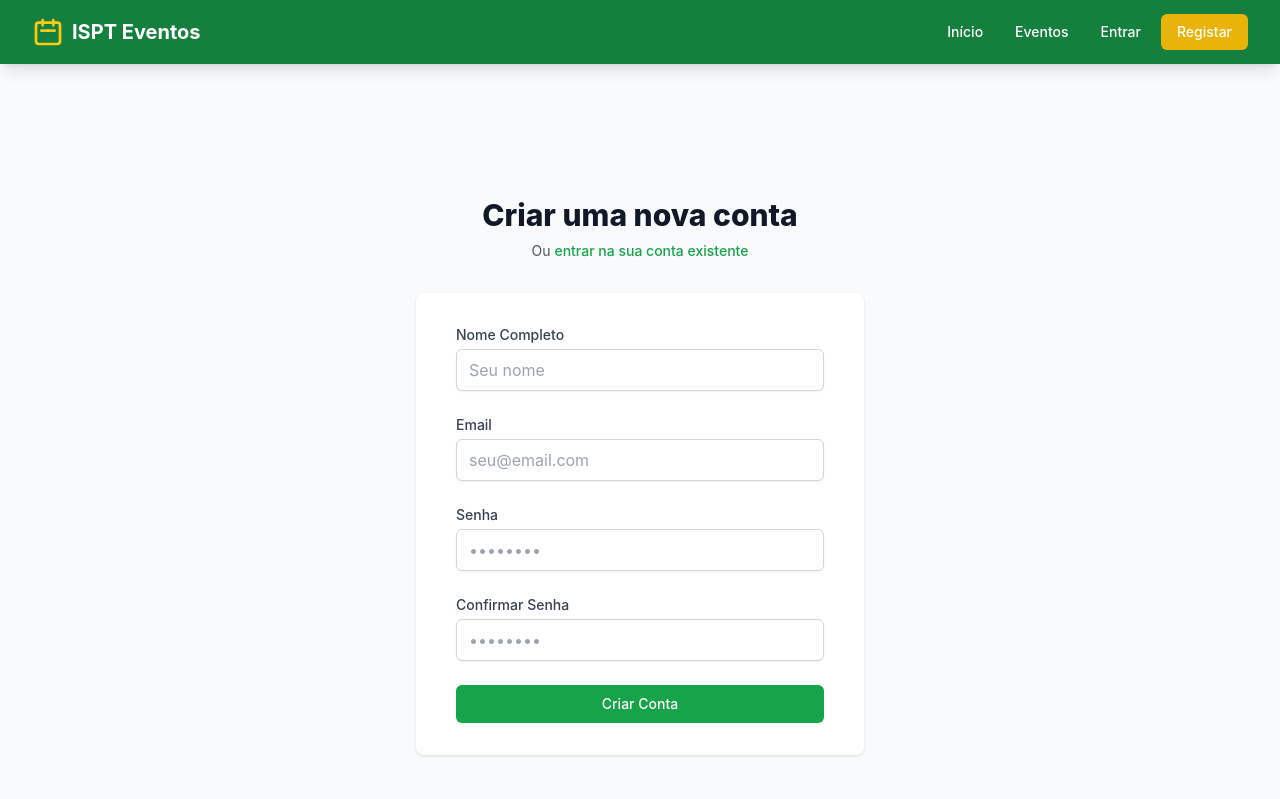
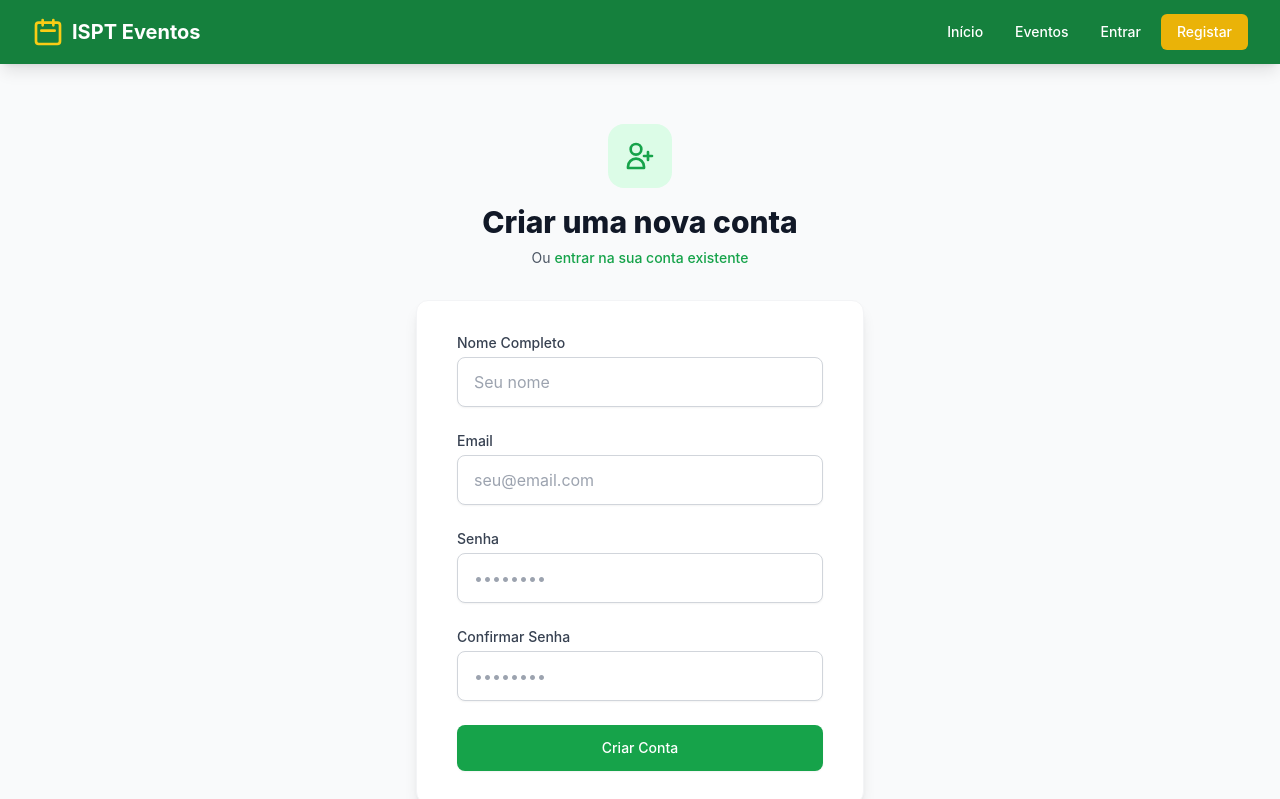
Before and after one commit to eufreyabilio100-dotcom/projectGabriel, a React (Vite) app: page /registo in a window 1280 px wide. Shown: the top 799 px of the page. Built offline with nearby package versions, Linux system fonts and the light colour scheme; no server answers.

Commit message:
fix: Registo com login automático e melhor tratamento de erros

```diff
--- a/src/pages/Register.jsx
+++ b/src/pages/Register.jsx
@@ -11,6 +11,7 @@ export default function Register() {
   })
   const [loading, setLoading] = useState(false)
   const [error, setError] = useState('')
+  const [success, setSuccess] = useState('')
   const navigate = useNavigate()
 
   const handleChange = (e) => {
@@ -21,6 +22,7 @@ export default function Register() {
     e.preventDefault()
     setLoading(true)
     setError('')
+    setSuccess('')
 
     if (formData.password !== formData.confirmPassword) {
       setError('As senhas não coincidem')
@@ -29,6 +31,7 @@ export default function Register() {
     }
 
     try {
+      // Tentar registar
       const { data, error } = await supabase.auth.signUp({
         email: formData.email,
         password: formData.password,
@@ -40,26 +43,70 @@ export default function Register() {
         }
       })
 
-      if (error) throw error
+      if (error) {
+        if (error.message.includes('already registered')) {
+          // Utilizador já existe, tentar fazer login
+          const { data: loginData, error: loginError } = await supabase.auth.signInWithPassword({
+            email: formData.email,
+            password: formData.password
+          })
 
-      // Criar perfil na tabela utilizadores
+          if (loginError) {
+            setError('Este email já está registado. Tente fazer login com a sua senha.')
+            return
+          }
+
+          // Verificar se o perfil existe
+          const { data: perfil } = await supabase
+            .from('utilizadores')
+            .select('*')
+            .eq('id', loginData.user.id)
+            .single()
+
+          if (!perfil) {
+            // Criar perfil se não existir
+            await supabase
+              .from('utilizadores')
+              .insert([{
+                id: loginData.user.id,
+                nome: formData.nome,
+                email: formData.email,
+                tipo: 'participante'
+              }])
+          }
+
+          navigate('/dashboard')
+          return
+        }
+        throw error
+      }
+
+      // Registo bem sucedido
       if (data.user) {
-        const { error: profileError } = await supabase
+        // Tentar criar perfil (pode falhar se o trigger já criou)
+        await supabase
           .from('utilizadores')
-          .insert([
-            {
+          .upsert([{
             id: data.user.id,
             nome: formData.nome,
             email: formData.email,
             tipo: 'participante'
-            }
-          ])
+          }])
 
-        if (profileError) throw profileError
+        // Tentar fazer login automático
+        const { data: loginData, error: loginError } = await supabase.auth.signInWithPassword({
+          email: formData.email,
+          password: formData.password
+        })
+
+        if (!loginError && loginData.user) {
+          navigate('/dashboard')
+          return
         }
 
-      alert('Conta criada com sucesso! Verifique o seu email para confirmar.')
-      navigate('/login')
+        setSuccess('Conta criada com sucesso! Faça login para continuar.')
+        setTimeout(() => navigate('/login'), 2000)
+      }
     } catch (error) {
       setError(error.message)
     } finally {
@@ -69,24 +116,43 @@ export default function Register() {
 
   return (
     <div className="min-h-screen bg-gray-50 flex flex-col justify-center py-12 sm:px-6 lg:px-8">
-      <div className="sm:mx-auto sm:w-full sm:max-w-md">
-        <h2 className="mt-6 text-center text-3xl font-extrabold text-gray-900">
+      <div className="sm:mx-auto sm:w-full sm:max-w-md animate-fadeIn">
+        <div className="text-center">
+          <div className="mx-auto w-16 h-16 bg-primary-100 rounded-2xl flex items-center justify-center mb-4">
+            <svg className="w-8 h-8 text-primary-600" fill="none" viewBox="0 0 24 24" stroke="currentColor">
+              <path strokeLinecap="round" strokeLinejoin="round" strokeWidth={2} d="M18 9v3m0 0v3m0-3h3m-3 0h-3m-2-5a4 4 0 11-8 0 4 4 0 018 0zM3 20a6 6 0 0112 0v1H3v-1z" />
+            </svg>
+          </div>
+          <h2 className="text-3xl font-extrabold text-gray-900">
             Criar uma nova conta
           </h2>
-        <p className="mt-2 text-center text-sm text-gray-600">
+          <p className="mt-2 text-sm text-gray-600">
             Ou{' '}
-          <Link to="/login" className="font-medium text-primary-600 hover:text-primary-500">
+            <Link to="/login" className="font-medium text-primary-600 hover:text-primary-500 transition-colors">
               entrar na sua conta existente
             </Link>
           </p>
         </div>
+      </div>
 
-      <div className="mt-8 sm:mx-auto sm:w-full sm:max-w-md">
-        <div className="bg-white py-8 px-4 shadow sm:rounded-lg sm:px-10">
+      <div className="mt-8 sm:mx-auto sm:w-full sm:max-w-md animate-fadeIn">
+        <div className="bg-white py-8 px-6 shadow-lg rounded-xl sm:px-10 border border-gray-100">
           <form className="space-y-6" onSubmit={handleRegister}>
             {error && (
-              <div className="bg-red-50 border border-red-200 text-red-600 px-4 py-3 rounded">
+              <div className="bg-red-50 border border-red-200 text-red-600 px-4 py-3 rounded-lg flex items-center">
+                <svg className="w-5 h-5 mr-2 flex-shrink-0" fill="none" viewBox="0 0 24 24" stroke="currentColor">
+                  <path strokeLinecap="round" strokeLinejoin="round" strokeWidth={2} d="M12 8v4m0 4h.01M21 12a9 9 0 11-18 0 9 9 0 0118 0z" />
+                </svg>
                 {error}
+              </div>
+            )}
+
+            {success && (
+              <div className="bg-green-50 border border-green-200 text-green-600 px-4 py-3 rounded-lg flex items-center">
+                <svg className="w-5 h-5 mr-2 flex-shrink-0" fill="none" viewBox="0 0 24 24" stroke="currentColor">
+                  <path strokeLinecap="round" strokeLinejoin="round" strokeWidth={2} d="M9 12l2 2 4-4m6 2a9 9 0 11-18 0 9 9 0 0118 0z" />
+                </svg>
+                {success}
               </div>
             )}
 
@@ -102,7 +168,7 @@ export default function Register() {
                   required
                   value={formData.nome}
                   onChange={handleChange}
-                  className="appearance-none block w-full px-3 py-2 border border-gray-300 rounded-md shadow-sm placeholder-gray-400 focus:outline-none focus:ring-primary-500 focus:border-primary-500"
+                  className="appearance-none block w-full px-4 py-3 border border-gray-300 rounded-lg shadow-sm placeholder-gray-400 focus:outline-none focus:ring-2 focus:ring-primary-500 focus:border-primary-500 transition-all"
                   placeholder="Seu nome"
                 />
               </div>
@@ -121,7 +187,7 @@ export default function Register() {
                   required
                   value={formData.email}
                   onChange={handleChange}
-                  className="appearance-none block w-full px-3 py-2 border border-gray-300 rounded-md shadow-sm placeholder-gray-400 focus:outline-none focus:ring-primary-500 focus:border-primary-500"
+                  className="appearance-none block w-full px-4 py-3 border border-gray-300 rounded-lg shadow-sm placeholder-gray-400 focus:outline-none focus:ring-2 focus:ring-primary-500 focus:border-primary-500 transition-all"
                   placeholder="seu@email.com"
                 />
               </div>
@@ -139,7 +205,7 @@ export default function Register() {
                   required
                   value={formData.password}
                   onChange={handleChange}
-                  className="appearance-none block w-full px-3 py-2 border border-gray-300 rounded-md shadow-sm placeholder-gray-400 focus:outline-none focus:ring-primary-500 focus:border-primary-500"
+                  className="appearance-none block w-full px-4 py-3 border border-gray-300 rounded-lg shadow-sm placeholder-gray-400 focus:outline-none focus:ring-2 focus:ring-primary-500 focus:border-primary-500 transition-all"
                   placeholder="••••••••"
                 />
               </div>
@@ -157,7 +223,7 @@ export default function Register() {
                   required
                   value={formData.confirmPassword}
                   onChange={handleChange}
-                  className="appearance-none block w-full px-3 py-2 border border-gray-300 rounded-md shadow-sm placeholder-gray-400 focus:outline-none focus:ring-primary-500 focus:border-primary-500"
+                  className="appearance-none block w-full px-4 py-3 border border-gray-300 rounded-lg shadow-sm placeholder-gray-400 focus:outline-none focus:ring-2 focus:ring-primary-500 focus:border-primary-500 transition-all"
                   placeholder="••••••••"
                 />
               </div>
@@ -167,9 +233,17 @@ export default function Register() {
               <button
                 type="submit"
                 disabled={loading}
-                className="w-full flex justify-center py-2 px-4 border border-transparent rounded-md shadow-sm text-sm font-medium text-white bg-primary-600 hover:bg-primary-700 focus:outline-none focus:ring-2 focus:ring-offset-2 focus:ring-primary-500 disabled:opacity-50"
+                className="w-full flex justify-center py-3 px-4 border border-transparent rounded-lg shadow-sm text-sm font-medium text-white bg-primary-600 hover:bg-primary-700 focus:outline-none focus:ring-2 focus:ring-offset-2 focus:ring-primary-500 disabled:opacity-50 transition-all duration-200 hover:shadow-lg"
               >
-                {loading ? 'A criar conta...' : 'Criar Conta'}
+                {loading ? (
+                  <span className="flex items-center">
+                    <svg className="animate-spin -ml-1 mr-3 h-5 w-5 text-white" fill="none" viewBox="0 0 24 24">
+                      <circle className="opacity-25" cx="12" cy="12" r="10" stroke="currentColor" strokeWidth="4"></circle>
+                      <path className="opacity-75" fill="currentColor" d="M4 12a8 8 0 018-8V0C5.373 0 0 5.373 0 12h4zm2 5.291A7.962 7.962 0 014 12H0c0 3.042 1.135 5.824 3 7.938l3-2.647z"></path>
+                    </svg>
+                    A criar conta...
+                  </span>
+                ) : 'Criar Conta'}
               </button>
             </div>
           </form>
```
Lines whose indentation alone changed are shown as unchanged.
